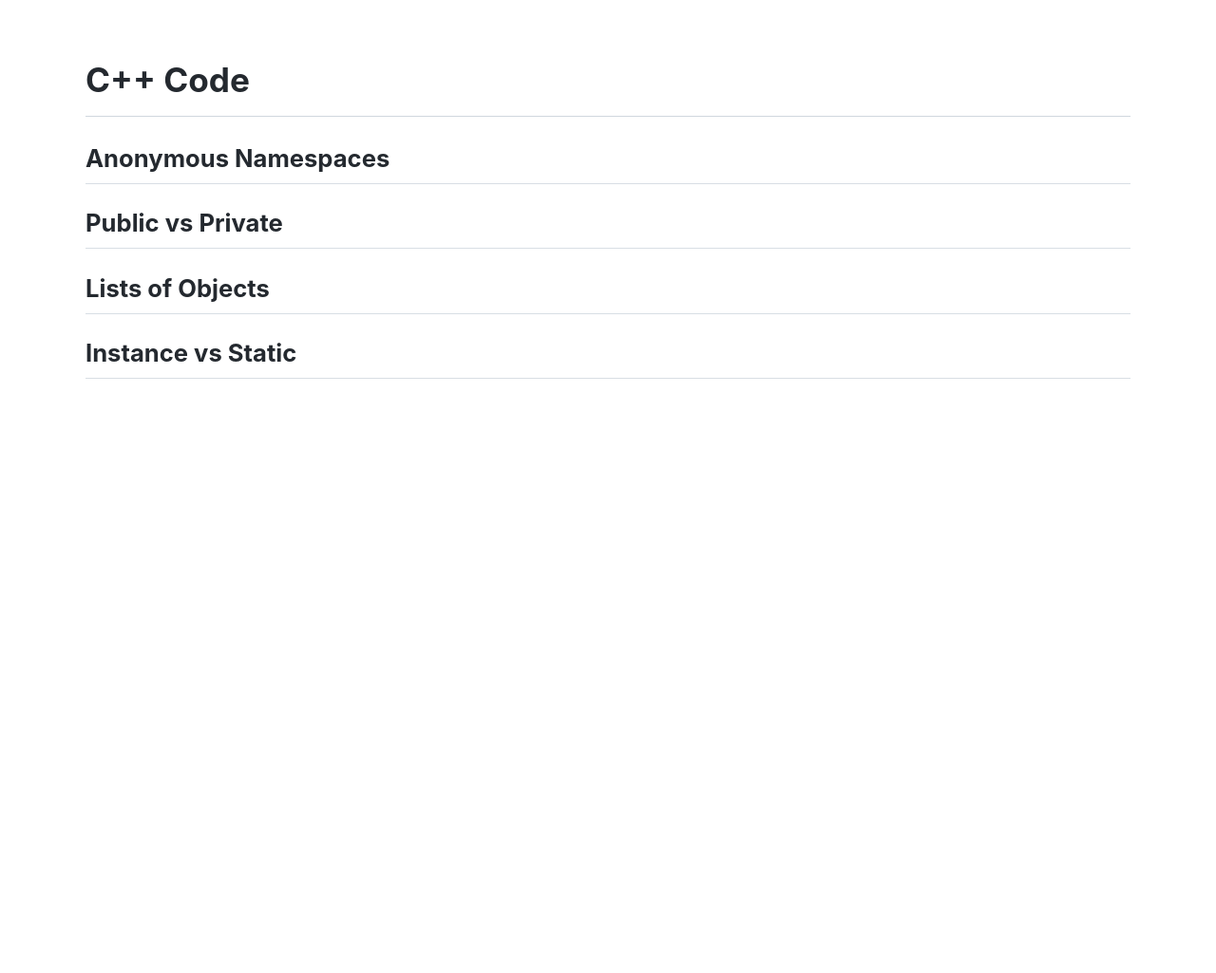
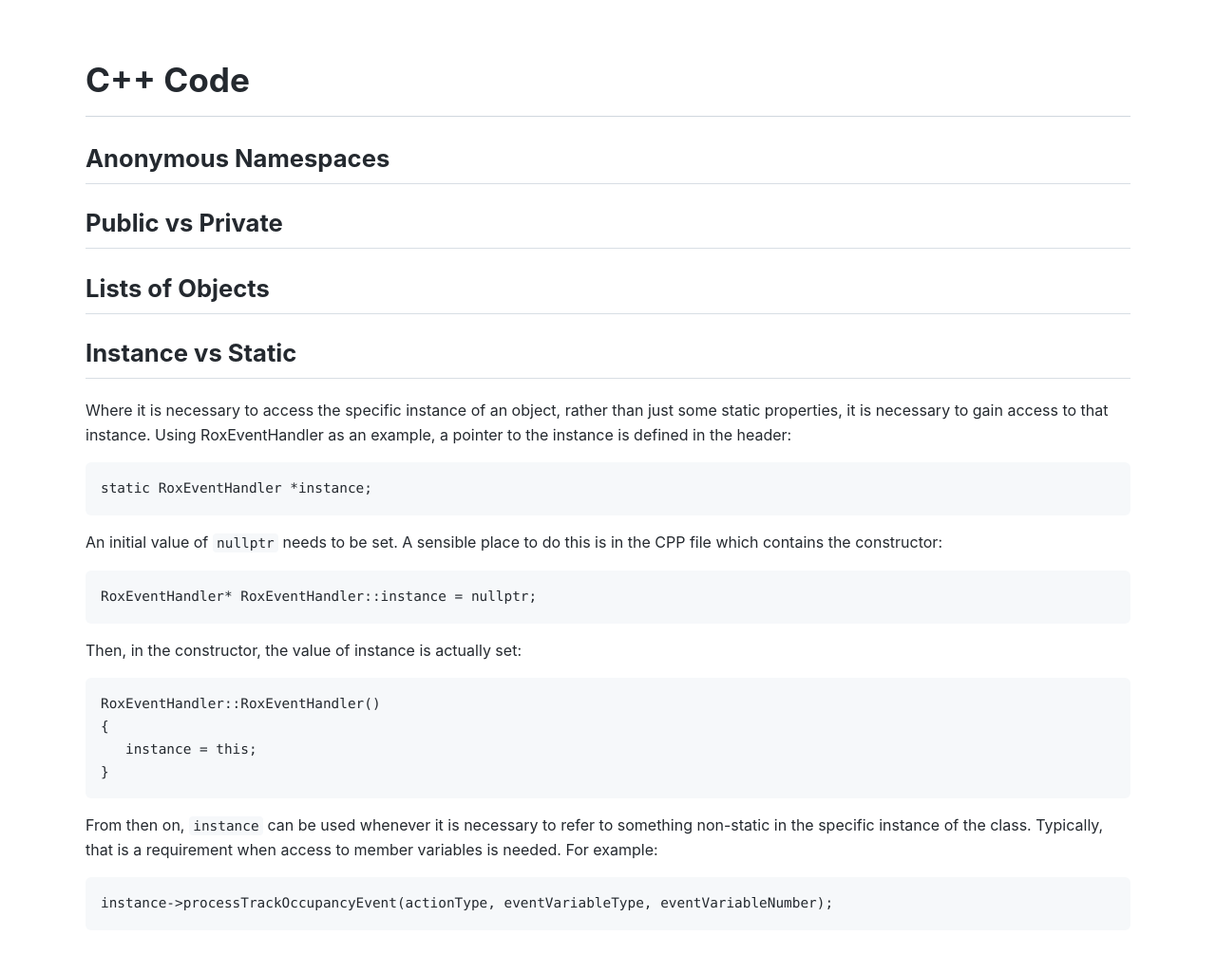
Before and after one commit to NickLocke/RoxeterModelRailway, a Jekyll site: the page built from Configurations/CPlusPlusCode.md, in a window 1280 px wide. Shown: the whole page at 95% size. Built offline with Jekyll 4.4.1, drawn with Linux system fonts in a browser that asks for light colours; our own code applies the rules of GitHub Pages for plain Markdown files; before the commit the page ends 900 px from its top, so only the background shows below that.

Commit message:
Instance stuff.

````diff
--- a/Configurations/CPlusPlusCode.md
+++ b/Configurations/CPlusPlusCode.md
@@ -10,3 +10,30 @@
 
 
 ## Instance vs Static
+
+Where it is necessary to access the specific instance of an object, rather than just some static properties, it is necessary to gain access to that instance. Using RoxEventHandler as an example, a pointer to the instance is defined in the header:
+
+```
+static RoxEventHandler *instance;
+```
+
+An initial value of `nullptr` needs to be set. A sensible place to do this is in the CPP file which contains the constructor:
+
+```
+RoxEventHandler* RoxEventHandler::instance = nullptr;
+```
+
+Then, in the constructor, the value of instance is actually set:
+
+```
+RoxEventHandler::RoxEventHandler()
+{
+   instance = this;
+}
+```
+
+From then on, `instance` can be used whenever it is necessary to refer to something non-static in the specific instance of the class. Typically, that is a requirement when access to member variables is needed. For example:
+
+```
+instance->processTrackOccupancyEvent(actionType, eventVariableType, eventVariableNumber);
+```
````
